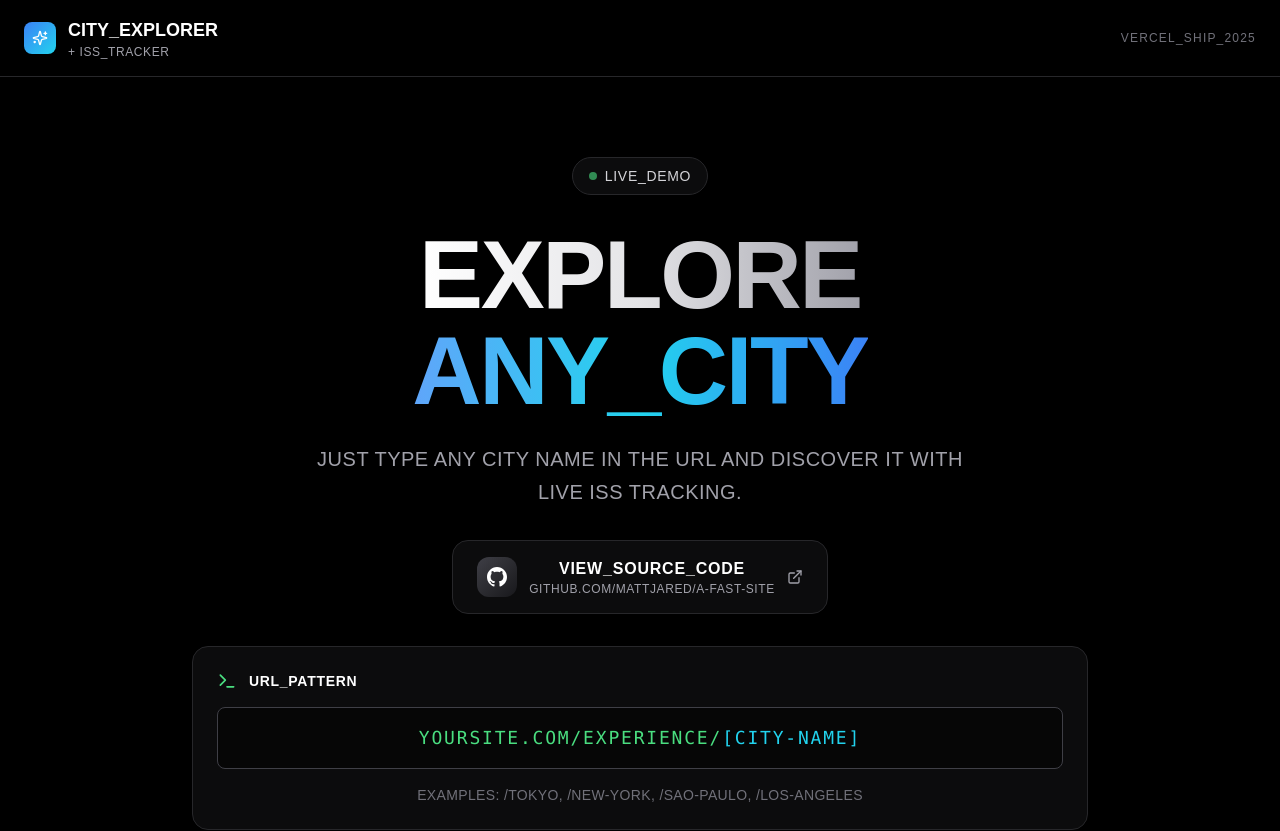
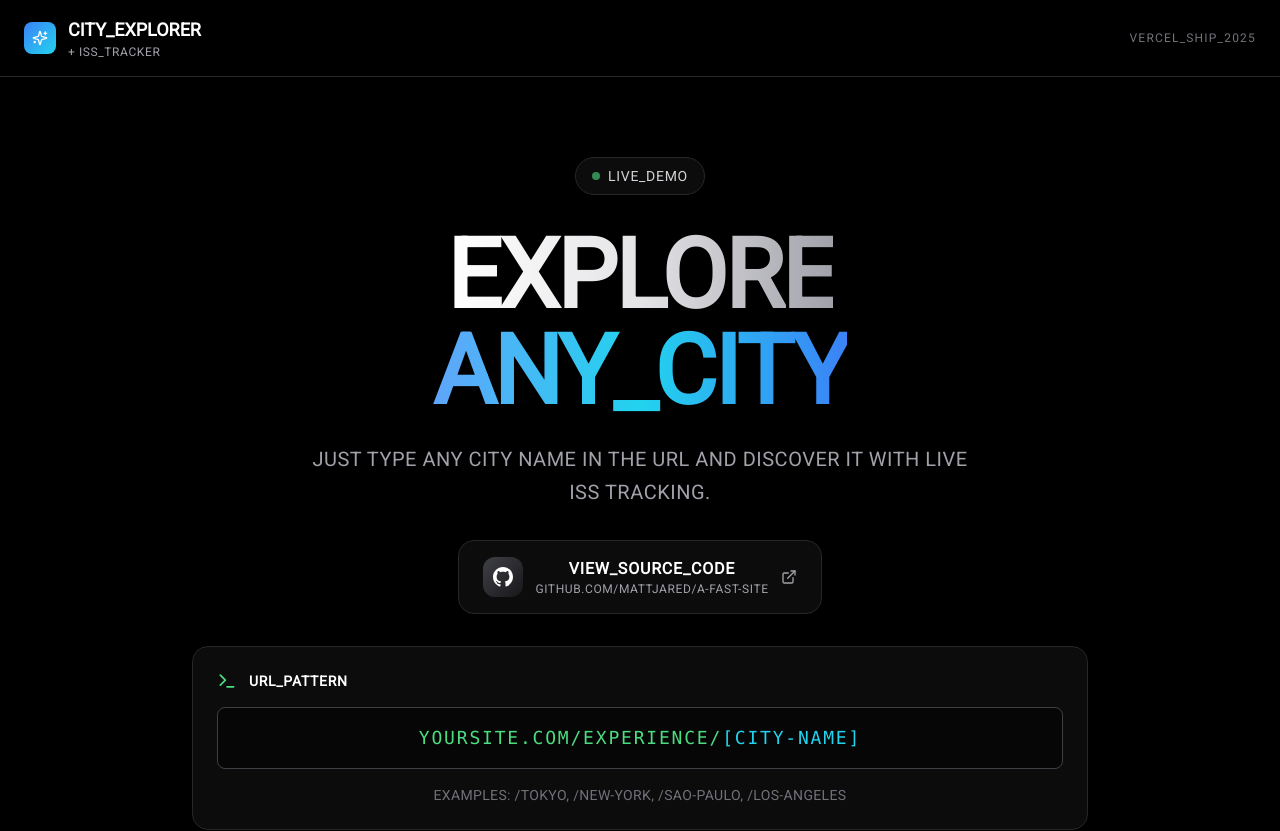
Before and after one commit to vpicone/a-fast-site, a Next.js app: page / in a window 1280 px wide. Shown: the top 831 px of the page. Built offline with nearby package versions, Linux system fonts and the light colour scheme.

Commit message:
Gene Conley

```diff
--- a/app/globals.css
+++ b/app/globals.css
@@ -23,11 +23,8 @@ body {
 @tailwind components;
 @tailwind utilities;
 
-/* @import url('https://fonts.googleapis.com/css2?family=Geist+Mono:wght@100..900&display=swap'); */
-@import url('https://fonts.googleapis.com/css2?family=Fira+Code:wght@300..700&display=swap');
-
 html {
-  font-family: 'Fira Code', Arial, Helvetica, sans-serif;
+  font-family: 'Roboto', Arial, Helvetica, sans-serif;
 }
 
 @layer utilities {
--- a/app/layout.tsx
+++ b/app/layout.tsx
@@ -22,6 +22,9 @@ export default function RootLayout({
   return (
     // <html lang="en" className={`${GeistMono.className} dark`}>
     <html lang="en">
+      <head>
+        <link href="https://fonts.googleapis.com/css2?family=Roboto" rel="stylesheet" />
+      </head>
       <body className="antialiased bg-black text-white min-h-screen">{children}</body>
       <SpeedInsights />
     </html>
```
